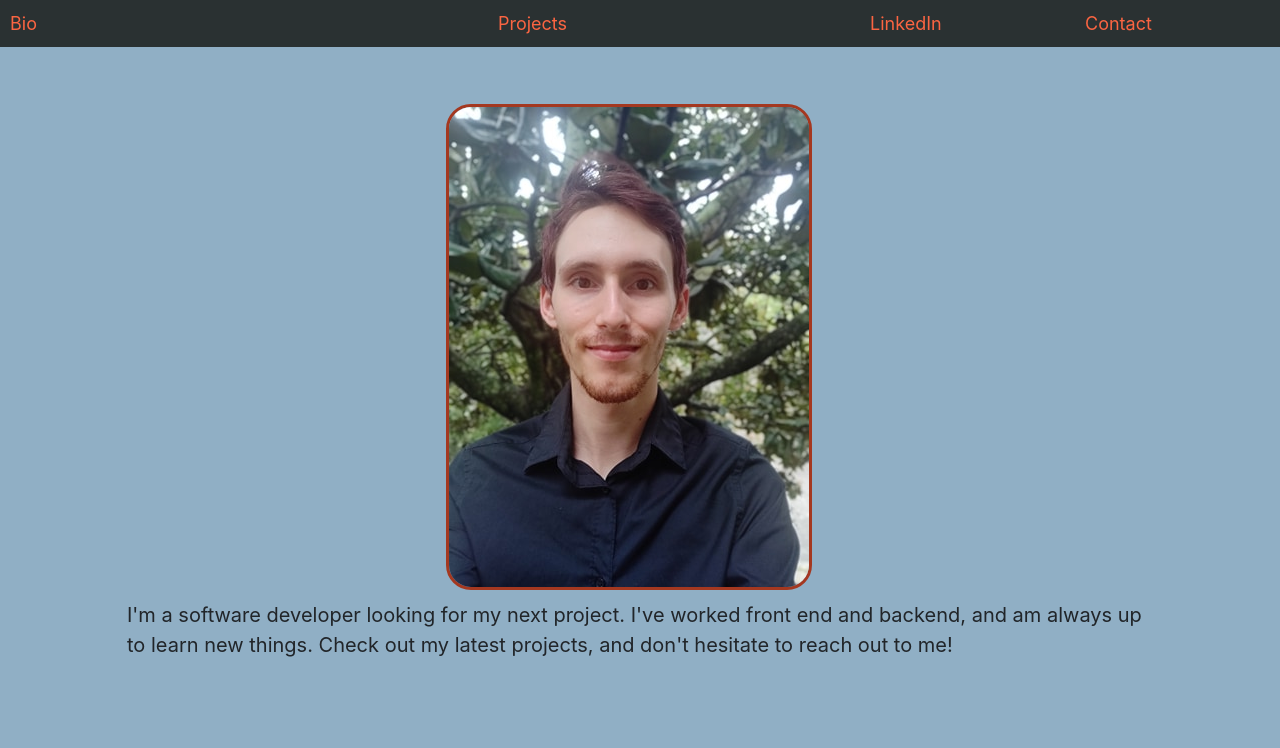
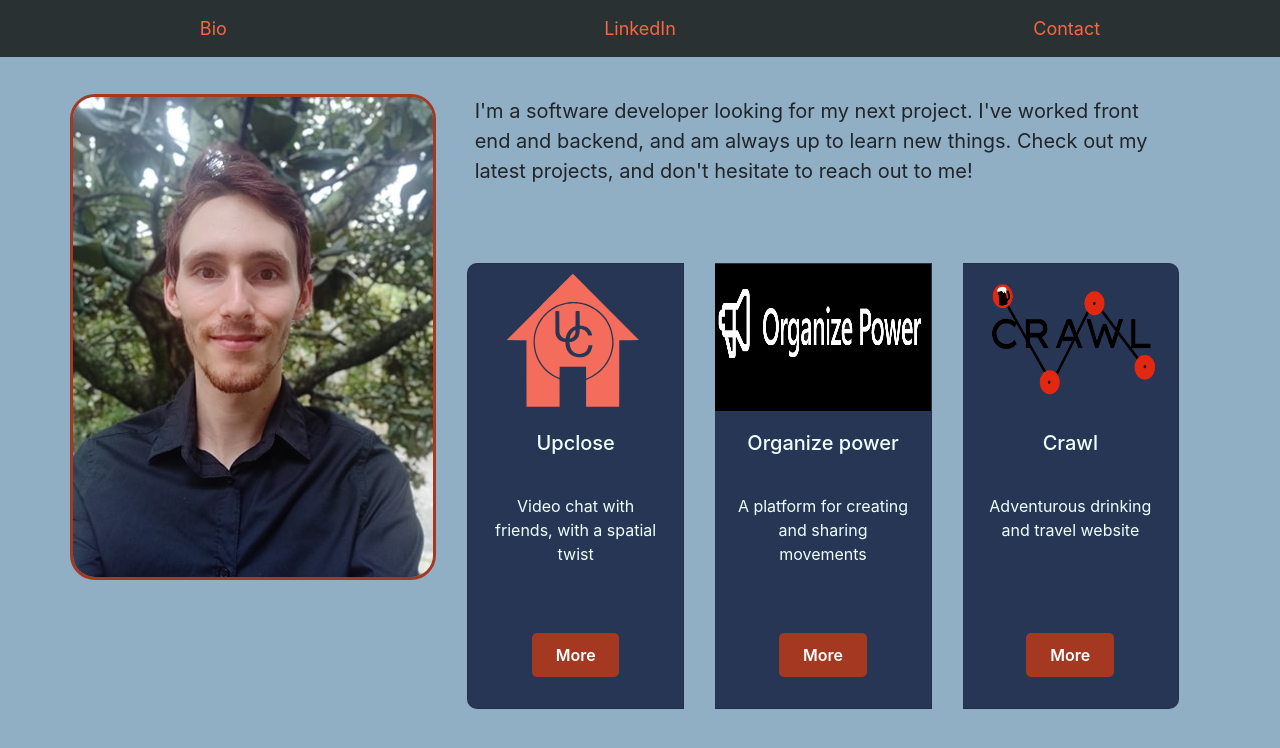
Before and after one commit to jimmyroro/jimmyroro.github.io, a React (Create React App) app in the folder website/: page / in a window 1280 px wide. Shown: the top 748 px of the page. Built offline with nearby package versions, Linux system fonts and the light colour scheme.

Commit message:
make projects modals instead of separate page

```diff
--- a/website/src/App.css
+++ b/website/src/App.css
@@ -46,6 +46,7 @@ input[type=text] {
   vertical-align: top;
 }
 
+/* Buttons on the modal */
 button {
   /* remove default behavior */
   appearance:none;
@@ -63,6 +64,31 @@ button {
   margin-bottom: 10px;
   margin-left: 25%;
 }
+
+/* cards (both modal and not modal) */
+.card {
+  margin-left: 4%;
+  margin-right: 4%;
+  background-color: #283655;
+  color: azure;
+  border-radius: 10px;
+}
+
+.card-img-top {
+  height: 33%;
+}
+
+.card-title {
+  height: 20%;
+}
+
+.card-text {
+  text-align: center;
+}
+
+.card-text {
+  height: 40%;
+}
 /* remove dead space at bottom of page */
 #root {
   background-color: #90AFC5;
@@ -71,13 +97,10 @@ button {
 
 /* navbar */
 #navbar {
+  text-align: center;
   background-color: #2A3132;
-  padding: 10px;
+  padding: 15px;
   font-size: large;
-}
-
-#projects-header {
-  text-align: center;
 }
 
 /*contact */
@@ -98,11 +121,11 @@ button {
   border-style: solid;
   border-color: #A43820;
   font-size: 1.25em;
-  margin-left: 33%;
-  margin-top: 5%;
+  /* margin-left: 33%; */
+  margin-top: 10%;
 }
 
 #intro {
   font-size: 1.25em;
-  margin: 10px 5% 0 5%;
+  margin: 5% 5% 10% 5%;
 }
--- a/website/src/Components/Home.jsx
+++ b/website/src/Components/Home.jsx
@@ -1,18 +1,100 @@
 import React from 'react';
 import profile from '../pictures/profile.jpg';
-import {Link} from 'react-router-dom';
+import upcloseLogo from '../pictures/upcloseLogo.svg';
+import crawlLogo from '../pictures/crawlLogo.png';
+import organizeLogo from '../pictures/organizeLogo.png';
 
 const Home = () => {
   return (
     <div class="container">
-        <div class="row">
-            <img id="selfie" src={profile} alt="me"></img>
+      <div class="row">
+        <div className="col-1/3">
+          <img id="selfie" src={profile} alt="me"></img>
+        </div>
+        <div className="col">
+          <div className="row">
             <p id="intro">
               I'm a software developer looking for my next project. I've worked front end and backend, and am always up to learn new things. Check out my latest projects, and don't hesitate to reach out to me!
             </p>
+          </div>
+          <div className="row">
+            <div class="card-group">
+              <div class="card">
+                <img class="card-img-top" src={upcloseLogo} alt="Logo for Upclose" />
+                <div class="card-body">
+                  <h5 class="card-title text-center">Upclose</h5>
+                  <p class="card-text">Video chat with friends, with a spatial twist</p>
+                  <button type="button" data-toggle="modal" data-target="#upCloseModal">More</button>
+                </div>
+              </div>
+              <div class="card">
+                <img class="card-img-top" src={organizeLogo} alt="Logo for Organize Power" />
+                <div class="card-body">
+                  <h5 class="card-title text-center">Organize power</h5>
+                  <p class="card-text">A platform for creating and sharing movements</p>
+                  <button type="button" data-toggle="modal" data-target="#organizeModal">More</button>
+                </div>
+              </div>
+              <div class="card">
+                <img class="card-img-top" src={crawlLogo} alt="Logo for Upclose" />
+                <div class="card-body">
+                  <h5 class="card-title text-center">Crawl</h5>
+                  <p class="card-text">Adventurous drinking and travel website</p>
+                  <button type="button" data-toggle="modal" data-target="#crawlModal">More</button>
+                </div>
+              </div>
+            </div>
+          </div>
         </div>
+      </div>
 
+      {/* upCloseModal */}
+      <div class="modal fade" id="upCloseModal" tabindex="-1" role="dialog" aria-labelledby="upCloseModalCenterTitle" aria-hidden="true">
+        <div class="modal-dialog modal-dialog-centered" role="document">
+          <div class="card">
+            {/* <img class="card-img-top h-50" src={upcloseLogo} alt="Logo for Upclose" /> */}
+            <div class="card-body">
+              <h5 class="card-title text-center">UpClose</h5>
+              <p class="card-text">Upclose is a website my team and I developed from greenfield to deployment. It allows users to create a party and invite people to join it. Once inside a party, WebRTC and socket.io allow users to see and hear each other. There is a spatial aspect too, where audio diminishes as you get farther away from other users’ avatars.  I worked in the fronted and backend, using React hooks to build out the frontend and authenticated users with Google Login, saving the users and their parties to a remote MYSQL database. I learned how to integrate Typescript with React.js, and how to style with Tailwind instead of traditional CSS.</p>
+              <div className="row">
+                <div className="col">
+                  <a href='https://upclose.uc.r.appspot.com/' target="_blank"><button class="modalButton">Website</button></a>
+                </div>
+                <div className="col">
+                  <a href='https://github.com/HearTogether/upclose' target="_blank"><button class="modalButton">Repo</button></a>
+                </div>
+              </div>
+            </div>
+          </div>
+        </div>
       </div>
+      {/* organizePower modal */}
+      <div class="modal fade" id="organizeModal" tabindex="-1" role="dialog" aria-labelledby="organizePowerModalCenterTitle" aria-hidden="true">
+        <div class="modal-dialog modal-dialog-centered" role="document">
+          <div class="card">
+            {/* <img class="card-img-top h-50" src={organizeLogo} alt="Logo for Organize Power" /> */}
+            <div class="card-body">
+              <h5 class="card-title text-center">Organize Power</h5>
+              <p class="card-text">Organize Power is a website that my team and I modified. It is a platform for creating movements that people can join and learn about, and was built with React.js, Node, Express, and MySQL. We added user stories to it, including messaging, linking charities, and creating events in a calendar.</p>
+              <a href='https://github.com/Apptonomy/organizepower' target="_blank"><button class="modalButton">Repo</button></a>
+            </div>
+          </div>
+        </div>
+      </div>
+      {/* crawl modal */}
+      <div class="modal fade" id="crawlModal" tabindex="-1" role="dialog" aria-labelledby="crawlModalCenterTitle" aria-hidden="true">
+        <div class="modal-dialog modal-dialog-centered" role="document">
+          <div class="card">
+            {/* <img class="card-img-top h-50" src={crawlLogo} alt="Logo for Crawl" /> */}
+            <div class="card-body">
+              <h5 class="card-title text-center">Crawl</h5>
+              <p class="card-text">Crawl is a website that allows you to create a pub crawl and keep track of your buddies. We created it using Vue.js, Node, Express, and MySQL. We used Google to authenticate users, access and save the user's location, and search for bars near them.</p>
+              <a href='https://github.com/Apptonomy/Crawl' target="_blank"><button class="modalButton">Repo</button></a>
+            </div>
+          </div>
+        </div>
+      </div>
+    </div>
   )
 }
 
--- a/website/src/Components/Navbar.jsx
+++ b/website/src/Components/Navbar.jsx
@@ -17,9 +17,6 @@ const Navbar = () => {
             <div class="col-sm">
               <Link to="/">Bio</Link>
             </div>
-            <div class="col-6" id="projects-header">
-              <Link to="/projects">Projects</Link>
-            </div>
             <div class="col-sm">
               <a href="https://www.linkedin.com/in/richard-james-rosier/">LinkedIn</a>
             </div>
@@ -32,9 +29,6 @@ const Navbar = () => {
           <Route exact path="/">
             <Home />
           </Route>
-          <Route exact path="/projects">
-            <Projects />
-          </Route>
           <Route exact path="/contact">
             <Contact />
           </Route>
--- a/website/src/Components/Projects.jsx
+++ b/website/src/Components/Projects.jsx
@@ -13,17 +13,15 @@ const Projects = () => {
       <div class="card" style={mist}>
         <img class="card-img-top h-50" src={upcloseLogo} alt="Logo for Upclose" />
         <div class="card-body">
-          <h5 class="card-title text-center">UpClose</h5>
-          <p class="card-text">Upclose is a website my team and I developed from greenfield to deployment. It allows users to create a party and invite people to join it. Once inside a party, WebRTC and socket.io allow users to see and hear each other. There is a spatial aspect too, where audio diminishes as you get farther away from other users’ avatars.  I worked in the fronted and backend, using React hooks to build out the frontend and authenticated users with Google Login, saving the users and their parties to a remote MYSQL database. I learned how to integrate Typescript with React.js, and how to style with Tailwind instead of traditional CSS.</p>
-          <a href='https://upclose.uc.r.appspot.com/' target="_blank"><button>Website</button></a>
-          <a href='https://github.com/HearTogether/upclose' target="_blank"><button>Repo</button></a>
+          <h5 class="card-title text-center">Title</h5>
+          <p class="card-text">card text</p>
         </div>
       </div>
       <div class="card" style={mist}>
         <img class="card-img-top h-50" src={organizeLogo} alt="Logo for Upclose" />
         <div class="card-body">
           <h5 class="card-title text-center">Organize power</h5>
-          <p class="card-text">Organize power is a website that my team and I modified. It is a platform for creating movements that people can join and learn about, and was built with React.js, Node, Express, and MySQL. We added user stories to it, including messaging, linking charities, and creating events in a calendar.</p>
+          <p class="card-text">card text</p>
           <a href='https://github.com/Apptonomy/organizepower' target="_blank"><button>Repo</button></a>
         </div>
       </div>
@@ -31,7 +29,7 @@ const Projects = () => {
         <img class="card-img-top h-50" src={crawlLogo} alt="Logo for Upclose" />
         <div class="card-body">
           <h5 class="card-title text-center">Crawl</h5>
-          <p class="card-text">Crawl is a website that allows you to create a pub crawl and keep track of your buddies. We created it using Vue.js, Node, Express, and MySQL. We used Google to authenticate users, access and save the user's location, and search for bars near them.</p>
+          <p class="card-text">text</p>
           <a href='https://github.com/Apptonomy/Crawl' target="_blank"><button>Repo</button></a>
         </div>
       </div>
```
